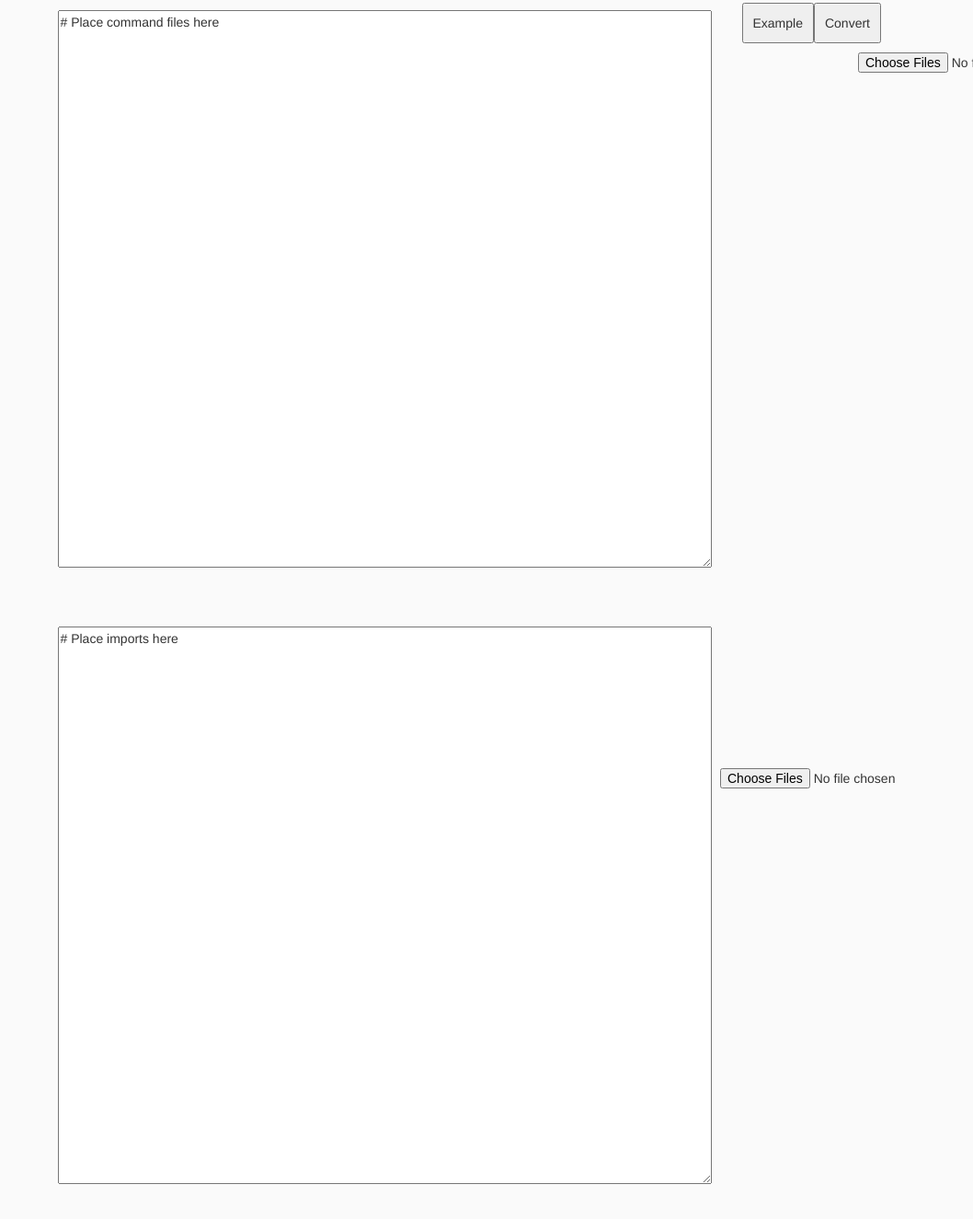
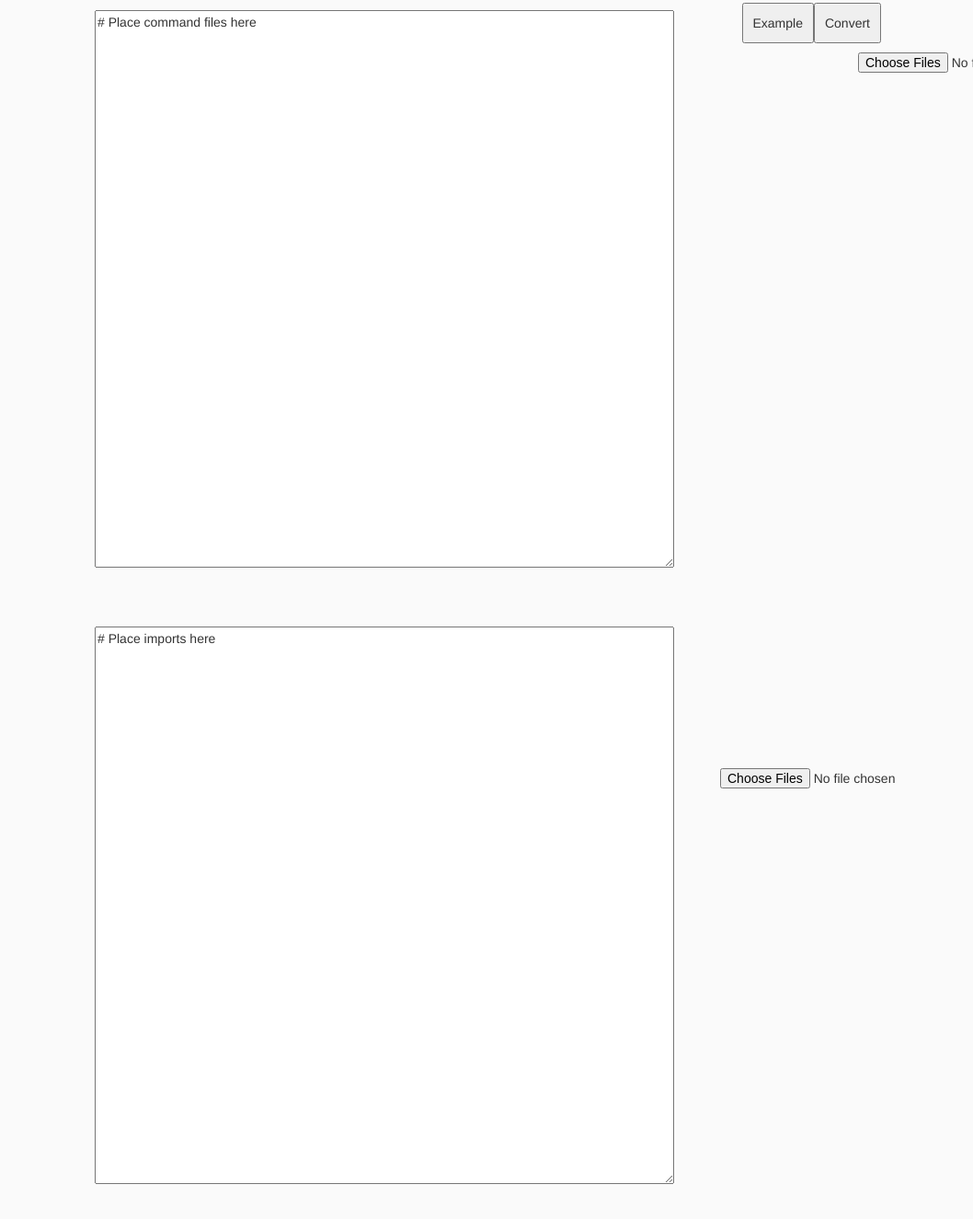
Before and after one commit to timotius02/Graphics, a website: page app/index.html in a window 1280 px wide. Shown: the part 563-1888 px from the top of the page at 92% size, without its empty margins (222-1280 px from the left). Drawn offline with nearby package versions, Linux system fonts and the light colour scheme; files that its build step writes are made by us from their sources; no server answers.

Commit message:
fixing text area

```diff
--- a/app/index.html
+++ b/app/index.html
@@ -35,8 +35,8 @@
             <input type="checkbox" id="continuous">Is Continuous?<br>
             <input type='file' id='files' multiple>
         </form>
-        <textarea id="myTextArea"rows="30" cols="85"># Place command files here</textarea>
-        <textarea id="imports"rows="30" cols="85"># Place imports here</textarea>
+        <textarea id="myTextArea"rows="30" cols="75"># Place command files here</textarea>
+        <textarea id="imports"rows="30" cols="75"># Place imports here</textarea>
         <form>
             <input type='file' id='importFiles' multiple>
         </form>
```
